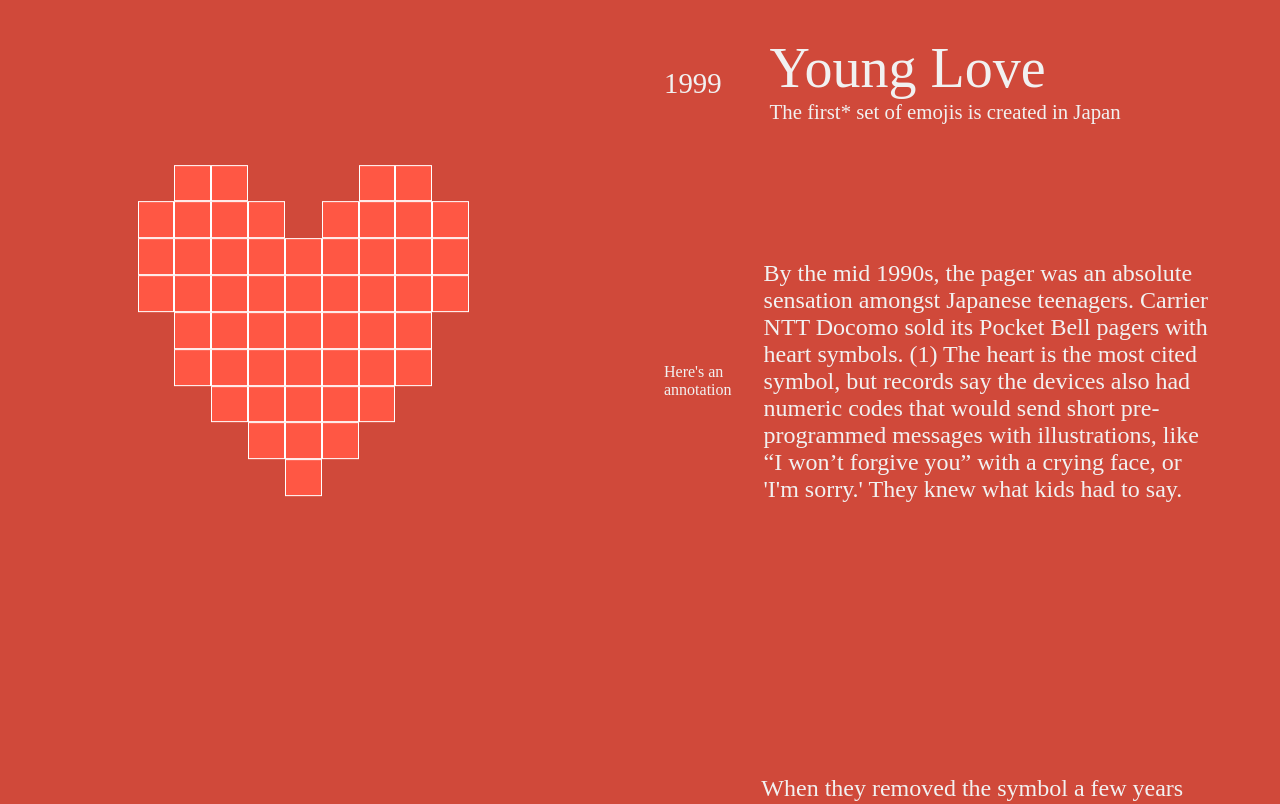
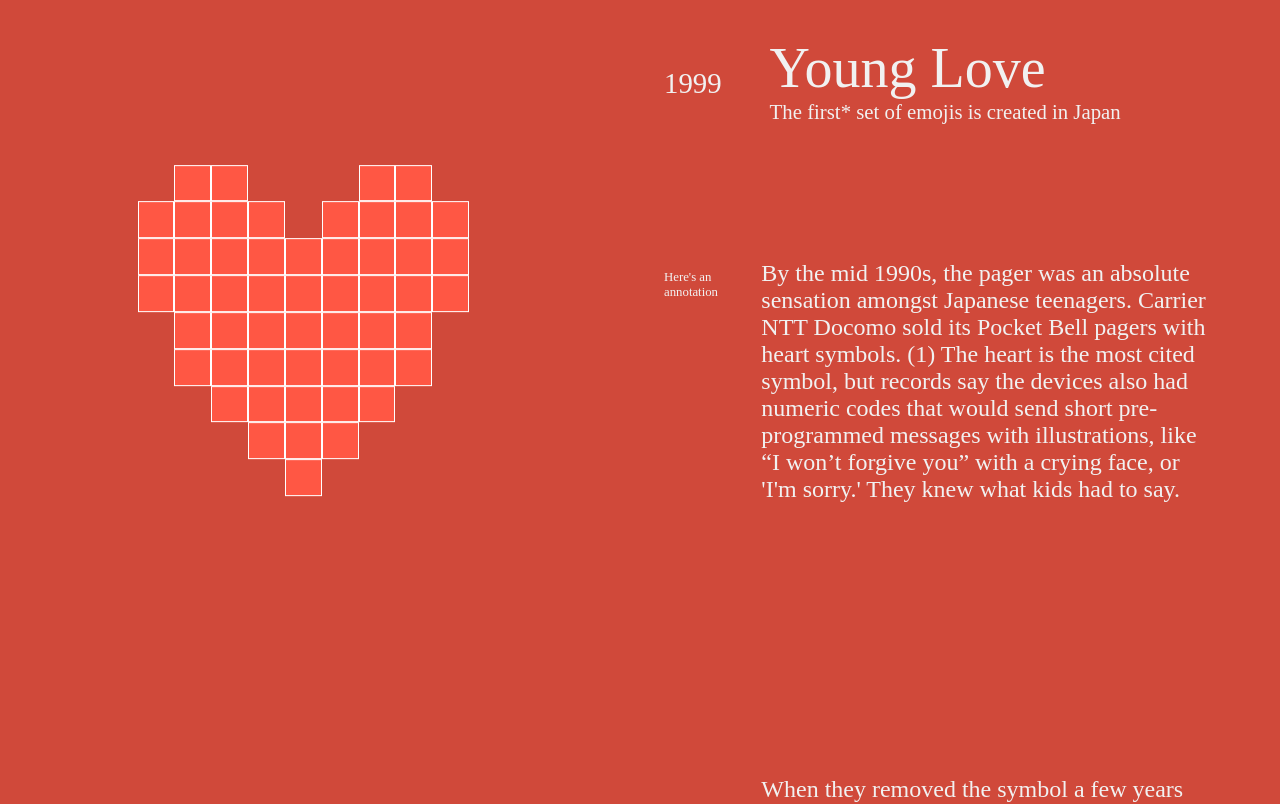
Before and after one commit to divya-mehra/six-emoji-story, a React (Vite) app: page / in a window 1280 px wide. Shown: the part 1020-1824 px from the top of the page. Built offline with nearby package versions, Linux system fonts and the light colour scheme; a web font is replaced by a local one.

Commit message:
formatting changes

```diff
--- a/src/components/Annotation/index.scss
+++ /dev/null
@@ -1,6 +0,0 @@
-@import "../Layout/base.scss";
-
-.annotation {
-    grid-column: 0 / 1;
-    // grid-row: 2 /3;
-}
--- a/src/components/Text/index.jsx
+++ b/src/components/Text/index.jsx
@@ -13,7 +13,7 @@ const Text = ({ id, content }) => {
             <div className="text" style={{gridColumn: "2 / 7"}} >
             {item.text}
             </div>
-            <div className="annotation-text" key={index}>
+            <div className="annotation-text annotation" key={index}>
             {item.annotation}
           </div>
         </div>
--- a/src/components/Text/index.scss
+++ b/src/components/Text/index.scss
@@ -14,7 +14,7 @@
     grid-column: 1 / -1; /* Span all columns */
     display: grid;
     grid-template-columns: repeat(6, 1fr);
-    align-items: center;
+    align-items: baseline;
     gap: $base* 2;
 
 }
@@ -22,7 +22,6 @@
 .annotation-text {
     grid-row: 1;
     box-sizing: border-box;
-
 
 
 }
--- a/src/data/emojiData.jsx
+++ b/src/data/emojiData.jsx
@@ -15,13 +15,19 @@ const emojis = [
     color: "#D0493A",
     emojiColor: "#FF5744",
     content: [
-      {text: "By the mid 1990s, the pager was an absolute sensation amongst Japanese teenagers. Carrier NTT Docomo sold its Pocket Bell pagers with heart symbols. (1) The heart is the most cited symbol, but records say the devices also had numeric codes that would send short pre-programmed messages with illustrations, like “I won’t forgive you” with a crying face, or 'I'm sorry.' They knew what kids had to say.", annotation: "Here's an annotation"},
-      {text: "When they removed the symbol a few years later, sales declined. Employee Shigetaka Kurita, who was working on Docomo’s mobile internet platform at the time, took notice and the company tasked him with adding emojis to the carrier’s set of characters. Limited to 12x12 pixels, he drew out 176 symbols on paper and handed them over to the developer. Some of his decisions were based on observations of human behavior, others on personal preference. He likes to ski. So, he made a symbol for a big car that could hold his skis."},
-      {text: "Rumor has it that without the popularity of the heart symbol, Docomo wouldn't have caught on to the promise of the emoji on mobile devices.", annotation: "A second one"},
+      {
+        text: "By the mid 1990s, the pager was an absolute sensation amongst Japanese teenagers. Carrier NTT Docomo sold its Pocket Bell pagers with heart symbols. (1) The heart is the most cited symbol, but records say the devices also had numeric codes that would send short pre-programmed messages with illustrations, like “I won’t forgive you” with a crying face, or 'I'm sorry.' They knew what kids had to say.",
+        annotation: "Here's an annotation",
+      },
+      {
+        text: "When they removed the symbol a few years later, sales declined. Employee Shigetaka Kurita, who was working on Docomo’s mobile internet platform at the time, took notice and the company tasked him with adding emojis to the carrier’s set of characters. Limited to 12x12 pixels, he drew out 176 symbols on paper and handed them over to the developer. Some of his decisions were based on observations of human behavior, others on personal preference. He likes to ski. So, he made a symbol for a big car that could hold his skis.",
+      },
+      {
+        text: "Rumor has it that without the popularity of the heart symbol, Docomo wouldn't have caught on to the promise of the emoji on mobile devices.",
+        annotation: "A second one",
+      },
     ],
-    images: [
-      "/images/kurita.png",
-    ],
+    images: ["/images/kurita.png"],
   },
   {
     id: 1,
@@ -40,9 +46,15 @@ const emojis = [
     color: "#0F2FA9",
     emojiColor: "#1344FF",
     content: [
-      "A little over 10 years later, Google joined forces with Japanese telecom carrier, KDDI AU, to create an emoji set for Gmail. They called it Project Mojo. (This was before the time of the Unicode Consortium, now overlord of emoji standardization.)",
-      "One big point of contention was the poo emoji. The symbol became popular in Japan through a loveable character in the 80s show, Dr Slump. But some people in Silicon Valley thought the it was offensive. What would people think of them if they added a pile of steaming shit (and that too, a smiling one!) to their vetted vocabulary? Japnese project manager, Takeshi Kishimoto was adamant: the emoji is essential. It says “’I don’t like that,’ but softly,” bringing an air of lighteness. It expresses a bad day with a laugh, standing in for the body language we lack in online communication. The team fought for it.",
-      "They won, poo won, humanity won. This may sound like a joke, but what is raw humanity if not dealing with your shit on a daily basis?",
+      {
+        text: "A little over 10 years later, Google joined forces with Japanese telecom carrier, KDDI AU, to create an emoji set for Gmail. They called it Project Mojo. (This was before the time of the Unicode Consortium, now overlord of emoji standardization.)",
+      },
+      {
+        text: "One big point of contention was the poo emoji. The symbol became popular in Japan through a loveable character in the 80s show, Dr Slump. But some people in Silicon Valley thought the it was offensive. What would people think of them if they added a pile of steaming shit (and that too, a smiling one!) to their vetted vocabulary? Japnese project manager, Takeshi Kishimoto was adamant: the emoji is essential. It says “’I don’t like that,’ but softly,” bringing an air of lighteness. It expresses a bad day with a laugh, standing in for the body language we lack in online communication. The team fought for it.",
+      },
+      {
+        text: "They won, poo won, humanity won. This may sound like a joke, but what is raw humanity if not dealing with your shit on a daily basis?",
+      },
     ],
     images: [],
   },
@@ -62,9 +74,15 @@ const emojis = [
     color: "#73AD56",
     emojiColor: "#8DF956",
     content: [
-      "In 2013, a DoSomething campaign called Diversify My Emoji showed up online, stating the obvious: 'If you look at Apple's Emoji keyboard, what do you see? Two different camels. A smiling turd. EVERY PHASE OF THE MOON. But of the more than 800 Emojis, the only two resembling people of color are a guy who looks vaguely Asian and another in a turban.' In this world, a smiling turd can only go so far.",
-      "Two years after the campaign appeared, the Unicode Consortium finally added five skin tone modifiers to the “standard” yellow. The colors came from something called the Fitzpatrick scale, chosen for its so-called neutrality derived from its medical origins – but is anything really neutral?",
-      "Once the modifiers were out, not everyone chose to use them. The Atlantic even published an article, 'Is It Okay to Use the White Emoji?' So did many others until the people laughed and said, stop talking about emoji (too late). Regardless of race, the question remains: do I want to draw attention to the color of my skin in every message I send out? Our vocabulary is a reflection of societal issues and norms, and representation is one of the most pressing matters we face today.",
+      {
+        text: "In 2013, a DoSomething campaign called Diversify My Emoji showed up online, stating the obvious: 'If you look at Apple's Emoji keyboard, what do you see? Two different camels. A smiling turd. EVERY PHASE OF THE MOON. But of the more than 800 Emojis, the only two resembling people of color are a guy who looks vaguely Asian and another in a turban.' In this world, a smiling turd can only go so far.",
+      },
+      {
+        text: "Two years after the campaign appeared, the Unicode Consortium finally added five skin tone modifiers to the “standard” yellow. The colors came from something called the Fitzpatrick scale, chosen for its so-called neutrality derived from its medical origins – but is anything really neutral?",
+      },
+      {
+        text: "Once the modifiers were out, not everyone chose to use them. The Atlantic even published an article, 'Is It Okay to Use the White Emoji?' So did many others until the people laughed and said, stop talking about emoji (too late). Regardless of race, the question remains: do I want to draw attention to the color of my skin in every message I send out? Our vocabulary is a reflection of societal issues and norms, and representation is one of the most pressing matters we face today.",
+      },
     ],
     images: [],
   },
@@ -86,9 +104,15 @@ const emojis = [
     color: "#DD800D",
     emojiColor: "#FFA63A",
     content: [
-      "Not many people can claim to be synonymous with an emoji. Beyonce runs with two: the bee, for queen bey, and the lemon, which surged in popularity during the tour for her album, Lemonade. Use of the emoji notably spiked in 2016. The most unusual of these spikes was on celebrity chef Rachael Ray’s Instagram profile.",
-      " Some key context: Lemonade included a song called Sorry, ending in the line, 'He better call Becky with the good hair.' The singer’s fans, aka the beehive, identified Becky as a woman with whom Jay-Z had an affair, and believed this person to be fashion designer Rachel Roy.",
-      "But since the internet isn’t a place for thoughtfully considered comments, the beehive mistakenly unleashed itself on the innocent Rachael Ray, whose name rings similar to Rachel Roy. What followed was a string of cryptic emoji on a seemingly innocent picture of gazpaacho. Once the beehive realized she wasn't the Becky they were seeking, they moved on to attack others with lemon emojis.",
+      {
+        text: "Not many people can claim to be synonymous with an emoji. Beyonce runs with two: the bee, for queen bey, and the lemon, which surged in popularity during the tour for her album, Lemonade. Use of the emoji notably spiked in 2016. The most unusual of these spikes was on celebrity chef Rachael Ray’s Instagram profile.",
+      },
+      {
+        text: " Some key context: Lemonade included a song called Sorry, ending in the line, 'He better call Becky with the good hair.' The singer’s fans, aka the beehive, identified Becky as a woman with whom Jay-Z had an affair, and believed this person to be fashion designer Rachel Roy.",
+      },
+      {
+        text: "But since the internet isn’t a place for thoughtfully considered comments, the beehive mistakenly unleashed itself on the innocent Rachael Ray, whose name rings similar to Rachel Roy. What followed was a string of cryptic emoji on a seemingly innocent picture of gazpaacho. Once the beehive realized she wasn't the Becky they were seeking, they moved on to attack others with lemon emojis.",
+      },
     ],
     images: [],
   },
@@ -106,9 +130,9 @@ const emojis = [
     color: "#1D1D1D",
     emojiColor: "#808080",
     content: [
-      "When Kurita created his first set of emojis, he probably didn’t anticipate 3,664 variations coming into being. Now judges have to decide: in any given context, how much significance does the emoji hold? Is it a joke or does the cute little symbol bear a relation to concrete, potentially life-threatening, actions? In 2016, there were several cases involving the pistol emoji. A Frenchman went to jail for texting his ex-girlfriend the symbol, which the court called a real threat. The year prior, a teenager was charged for posting 👮‍♂️🔫 and another high school student for posting’ meet me in the Library Tuesday,’ followed by 🔫 🔪 💣. (Interestingly, in a case that involved death threat and a 😛, the defendant argued 😛 indicated it was a joke.)",
-      "With rising gun safety concerns, especially in the United States where mass shootings were becoming horrifyingly commonplace relative to other nations, New Yorkers Against Gun Violence ran a campaign to convince Apple to remove the pistol. Apple acquiesced and now we have a water gun.",
-      "Other platforms followed, the last being Facebook. Some may ask: well, why do we still have a bomb? Two hypotheses: 1) the bomb is a more stylized version of the real thing, and 2) a bomb can be used to say something is bomb. Again, the language of emoji adapts to our cultural vernacular.",
+      {text: "When Kurita created his first set of emojis, he probably didn’t anticipate 3,664 variations coming into being. Now judges have to decide: in any given context, how much significance does the emoji hold? Is it a joke or does the cute little symbol bear a relation to concrete, potentially life-threatening, actions? In 2016, there were several cases involving the pistol emoji. A Frenchman went to jail for texting his ex-girlfriend the symbol, which the court called a real threat. The year prior, a teenager was charged for posting 👮‍♂️🔫 and another high school student for posting’ meet me in the Library Tuesday,’ followed by 🔫 🔪 💣. (Interestingly, in a case that involved death threat and a 😛, the defendant argued 😛 indicated it was a joke.)",},
+      {text: "With rising gun safety concerns, especially in the United States where mass shootings were becoming horrifyingly commonplace relative to other nations, New Yorkers Against Gun Violence ran a campaign to convince Apple to remove the pistol. Apple acquiesced and now we have a water gun.",},
+      {text: "Other platforms followed, the last being Facebook. Some may ask: well, why do we still have a bomb? Two hypotheses: 1) the bomb is a more stylized version of the real thing, and 2) a bomb can be used to say something is bomb. Again, the language of emoji adapts to our cultural vernacular.",},
     ],
     images: [],
   },
@@ -130,9 +154,9 @@ const emojis = [
     color: "#9640B1",
     emojiColor: "#D762FC",
     content: [
-      "Emoji may be language of cuteness, but it becomes less cute when thousands of dollars are at stake. Last month, Canadian farmer Chris Achter responded to a contract confirmation with: 👍. His buyer later sued Achter for failing to deliver the goods and the judge ruled that 👍 was just as good as a signature, ordering Achter to pay up $61,442 USD.",
-      "The meaning behind the innocuous little symbols have been increasingly put to the test ever since 2004 (as emoticons) and 2014 (as emoji). Just before the ruling on SWT v Achter, former Chewy CEO Ryan Cohen was sued by the SEC for tweeting 'At least her cart is full 🌝' in response to negative press on Bed Bath & Beyond, and earlier this year, a Kentucky judge faced a decision of whether 💦 in a text referred to sexual acts or meth.",
-      "All this begs the question we've been asking all along: Do emoji clarify or obscure? They conflate, confuse, or clarify. Their meaning multiples tenfold. And while our alphabet is finite (though vocabulary, and certainly, language is not), emoji continue to reproduce.",
+      {text: "Emoji may be language of cuteness, but it becomes less cute when thousands of dollars are at stake. Last month, Canadian farmer Chris Achter responded to a contract confirmation with: 👍. His buyer later sued Achter for failing to deliver the goods and the judge ruled that 👍 was just as good as a signature, ordering Achter to pay up $61,442 USD.",},
+      {text: "The meaning behind the innocuous little symbols have been increasingly put to the test ever since 2004 (as emoticons) and 2014 (as emoji). Just before the ruling on SWT v Achter, former Chewy CEO Ryan Cohen was sued by the SEC for tweeting 'At least her cart is full 🌝' in response to negative press on Bed Bath & Beyond, and earlier this year, a Kentucky judge faced a decision of whether 💦 in a text referred to sexual acts or meth.",},
+      {text: "All this begs the question we've been asking all along: Do emoji clarify or obscure? They conflate, confuse, or clarify. Their meaning multiples tenfold. And while our alphabet is finite (though vocabulary, and certainly, language is not), emoji continue to reproduce.",},
     ],
     images: [],
   },
```
Also changed, not shown: src/components/Annotation/index.jsx (deleted, +0 -9 lines).
